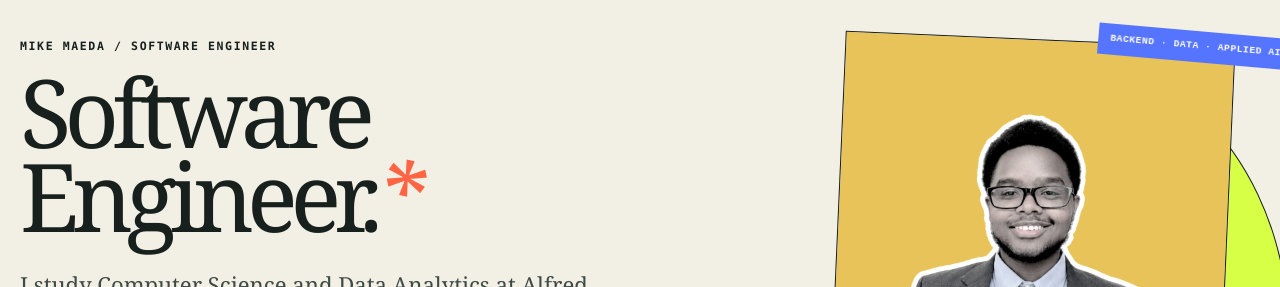
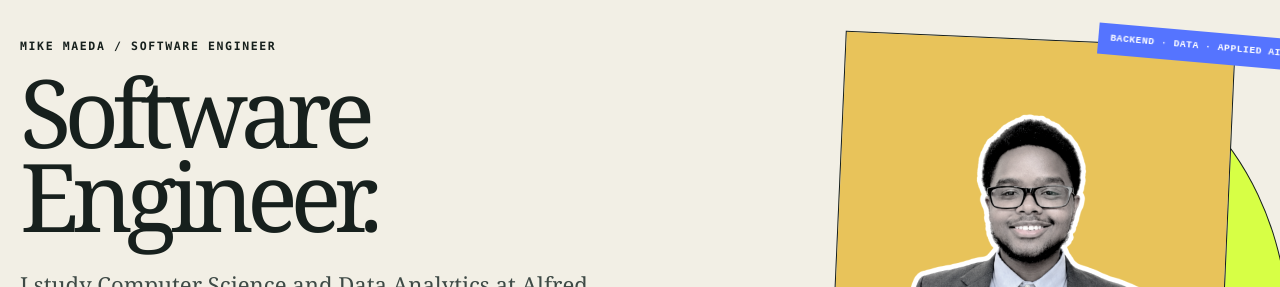
Before and after one commit to mikemaeda/mike-portifolio, a Next.js app: page / in a window 1280 px wide. Shown: the part 136-423 px from the top of the page. Built offline with nearby package versions, Linux system fonts and the light colour scheme.

Commit message:
Remove decorative hero star

```diff
--- a/app/globals.css
+++ b/app/globals.css
@@ -62,7 +62,6 @@ button { color: inherit; font: inherit; }
 .status-dot { width: 9px; height: 9px; border-radius: 50%; background: #37c16f; box-shadow: 0 0 0 3px rgba(55,193,111,.18); }
 .hero-index, .section-number { margin: 42px 0 15px; font-family: ui-monospace, SFMono-Regular, Menlo, monospace; font-size: .72rem; font-weight: 700; letter-spacing: .14em; text-transform: uppercase; }
 .hero h1 { max-width: 820px; margin: 0; font-family: Georgia, "Times New Roman", serif; font-size: clamp(3.5rem, 7.4vw, 7.6rem); line-height: .88; letter-spacing: -.075em; font-weight: 500; }
-.hero h1::after { content: "*"; color: var(--orange); font-style: italic; }
 .hero-intro { max-width: 650px; margin: 30px 0 0; color: var(--ink-soft); font-family: Georgia, serif; font-size: clamp(1.1rem, 1.8vw, 1.38rem); line-height: 1.55; }
 .hero-actions { display: flex; flex-wrap: wrap; gap: 12px; margin-top: 32px; }
 .button { min-height: 51px; display: inline-flex; align-items: center; justify-content: space-between; gap: 28px; padding: 0 19px; border: 1px solid var(--ink); font-size: .77rem; font-weight: 800; letter-spacing: .04em; text-transform: uppercase; transition: transform .2s; }
```
